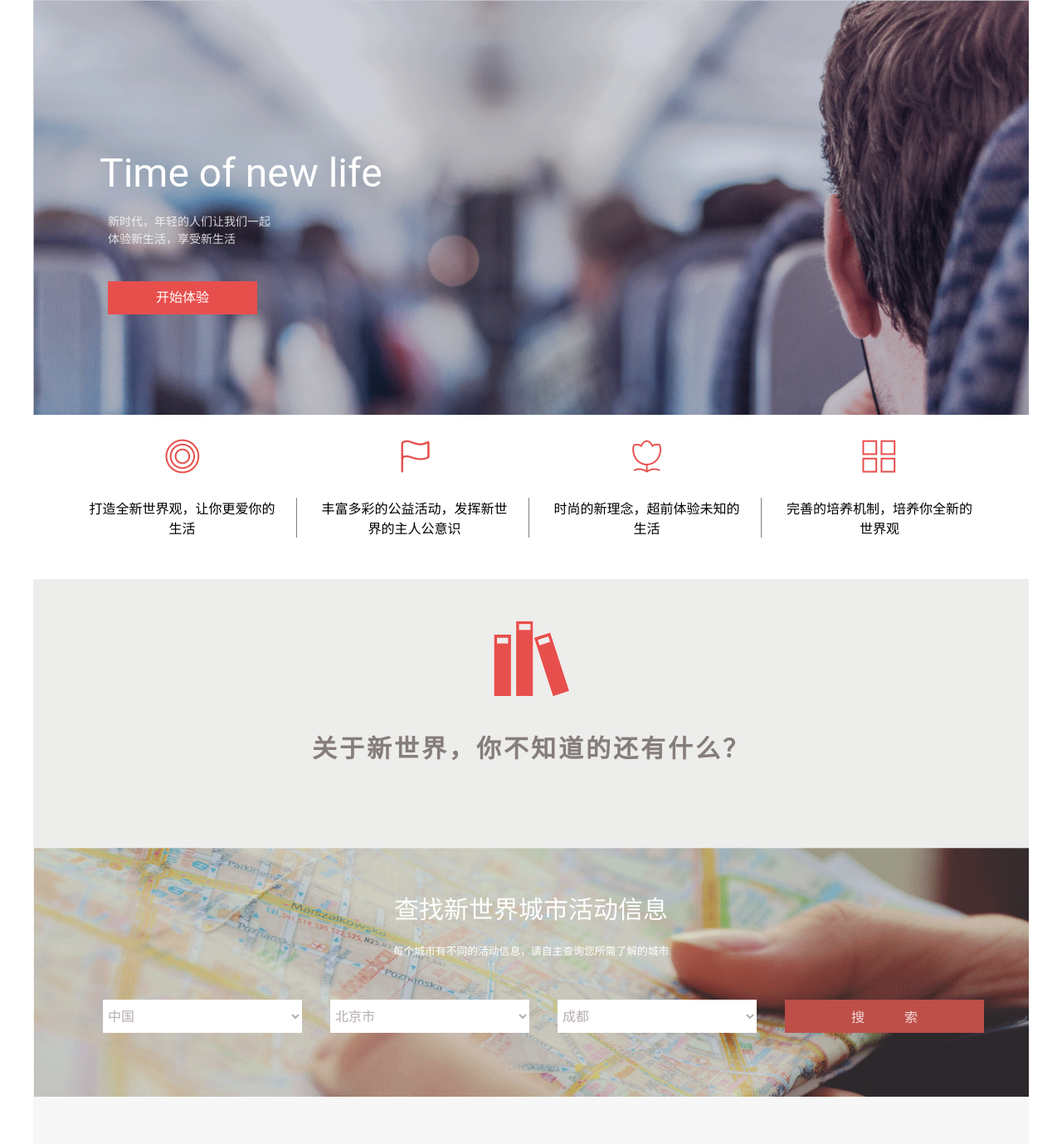
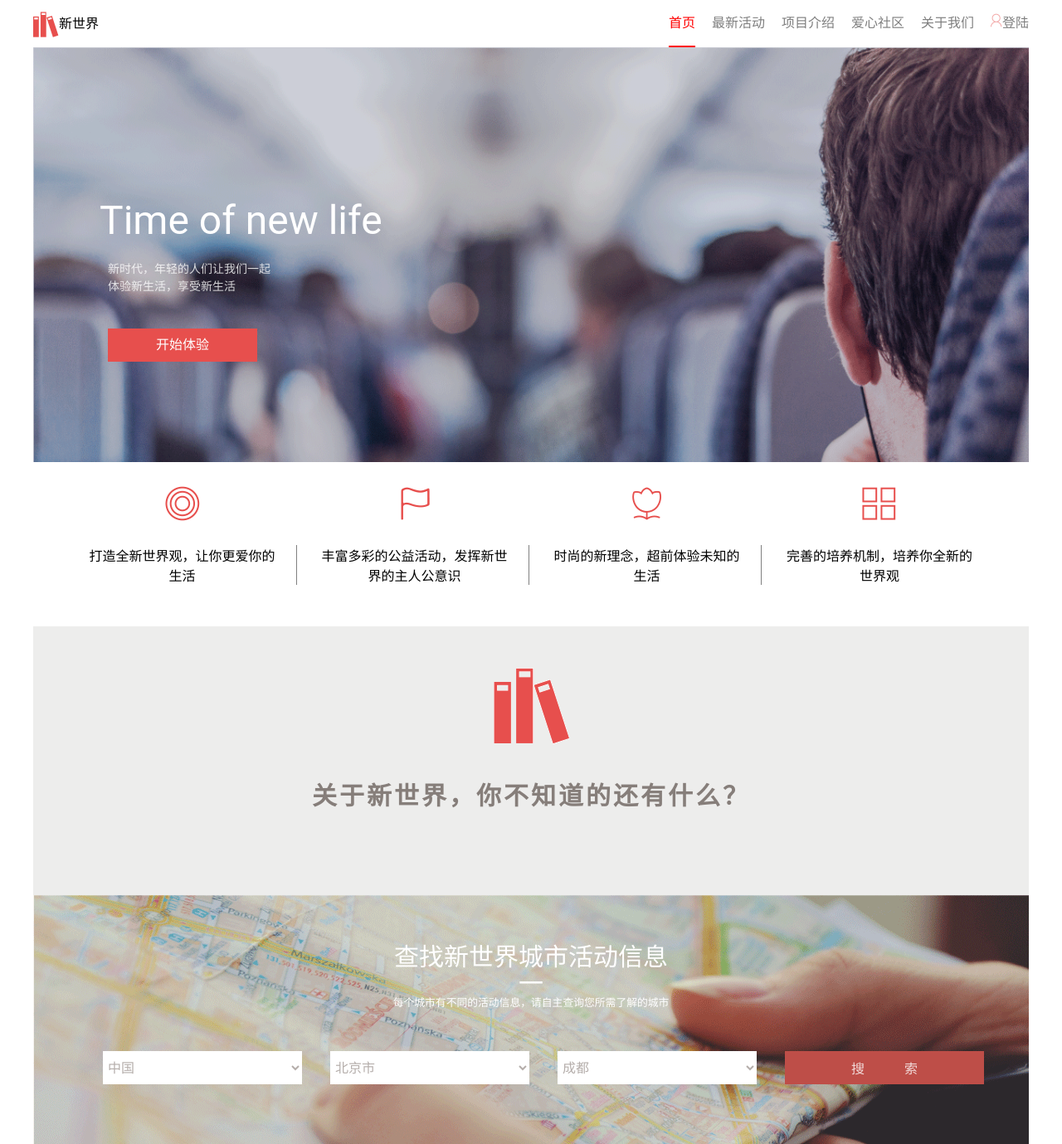
Before and after one commit to UESTC-FEDOG/new-world-website, a website: page index.html in a window 1280 px wide. Shown: the top 1379 px of the page at 83% size. Drawn offline with Linux system fonts and the light colour scheme.

Commit message:
change detail

```diff
--- a/asset/stylesheets/main-wip.css
+++ b/asset/stylesheets/main-wip.css
@@ -113,6 +113,53 @@ li {
     text-align: center;
 }
 
+/*head-guide部分*/
+
+.clearfix:after {
+  display: block;
+  content: "";
+  line-height: 0;
+  visibility: hidden;
+  clear: both;
+}
+
+.head-guide p{
+  float: left;
+  line-height: 37px;
+  margin: 10px 0;
+  vertical-align: middle;
+}
+
+.head-guide p img {
+  vertical-align: middle;
+}
+
+.head-guide nav {
+  float: right;
+}
+
+.head-guide nav li{
+  float: left;
+}
+
+.head-guide nav li a {
+  display: block;
+  line-height: 55px;
+  margin-left: 20px;
+  opacity: 0.5;
+}
+
+.head-guide nav li a:hover {
+  color: red;
+  border-bottom: 2px solid red;
+  opacity: 1;
+}
+
+.head-guide .selected {
+  color: red;
+  border-bottom: 2px solid red;
+  opacity: 1;
+}
 
 /*以下是简介部分*/
 
@@ -223,9 +270,16 @@ li {
     color: #fff;
     font-size: 30px;
     font-weight: normal;
-    padding: 50px 0 20px 0;
+    padding: 50px 0 0 0;
 }
 
+.search-form h1:nth-child(2) {
+    padding: 0;
+    margin: 0;
+    font-size: 30px;
+    line-height: 25px;
+    height: 25px;
+}
 .search-form h1 + small {
     display: block;
     color: #fff;
@@ -427,6 +481,11 @@ li {
     text-align: center;
 }
 
+#gallery .row:last-child .description p {
+    font-size: 35px;
+    height: 35px;
+}
+
 #gallery .row:last-child .description:first-child {
     background-color: #e74f4d;
     color: white
@@ -573,6 +632,7 @@ li {
 
 #contact-us .search {
     margin-top: 20px;
+    vertical-align: top;
 }
 
 #contact-us .search input {
@@ -589,6 +649,7 @@ li {
     padding: 0 20px;
     -moz-text-align-last: justify;
     text-align-last: justify;
+    vertical-align: top;
 }
 
 #contact-us .link a {
--- a/index.html
+++ b/index.html
@@ -11,6 +11,20 @@
 </head>
 <body>
     <div class="container">
+        <header class="head-guide clearfix">
+            <p><img src="asset/img/icon-smbooks.png" alt="">新世界</p>
+            <nav>
+                <ul>
+                    <li><a href="#" class="selected">首页</a></li>
+                    <li><a href="#">最新活动</a></li>
+                    <li><a href="#">项目介绍</a></li>
+                    <li><a href="#">爱心社区</a></li>
+                    <li><a href="#">关于我们</a></li>
+                    <li><a href="#"><img src="asset/img/user.png" alt="login">登陆</a></li>
+
+                </ul>
+            </nav>
+        </header>
         <section id="intro">
             <header>
                 <div>
@@ -30,6 +44,7 @@
         <section id="activity">
             <div class="search-form">
                 <h1>查找新世界城市活动信息</h1>
+                <h1>一</h1>
                 <small>每个城市有不同的活动信息，请自主查询您所需了解的城市</small>
                 <select class="fake-select">
                         <option>中国</option>
@@ -89,12 +104,12 @@
             <div class="row">
                 <div class="description">
                     <h1>新时代<br>关于爱生活的我们</h1>
-                    <p>————</p>
+                    <p>—</p>
                     <a href="http://www.baidu.com" class="more-button">查看更多</a>
                 </div>
                 <div class="description">
                     <h1>新时代<br>关于爱生活的我们</h1>
-                    <p>————</p>
+                    <p>—</p>
                     <a href="http://www.baidu.com" class="more-button">查看更多</a>
                 </div>
                 <div class="photo-placeholder"></div>
```
Also changed, not shown: asset/img/icon-smbooks.png (added), asset/img/user.png (added).
